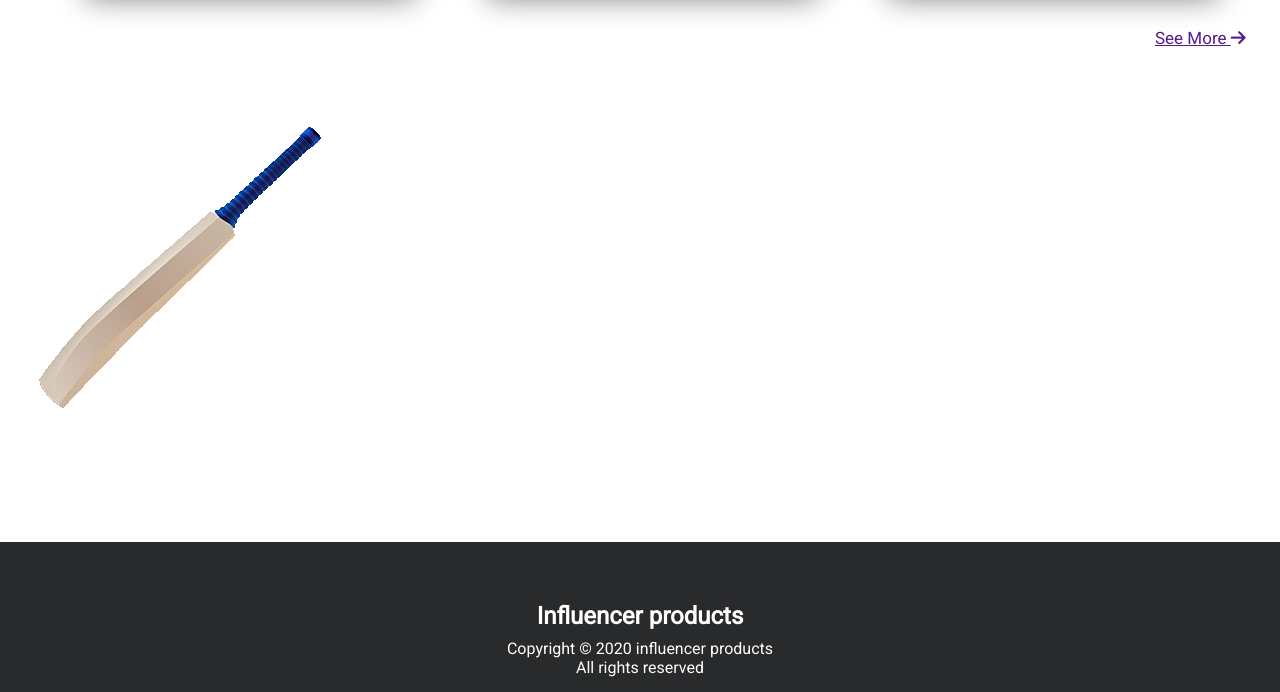
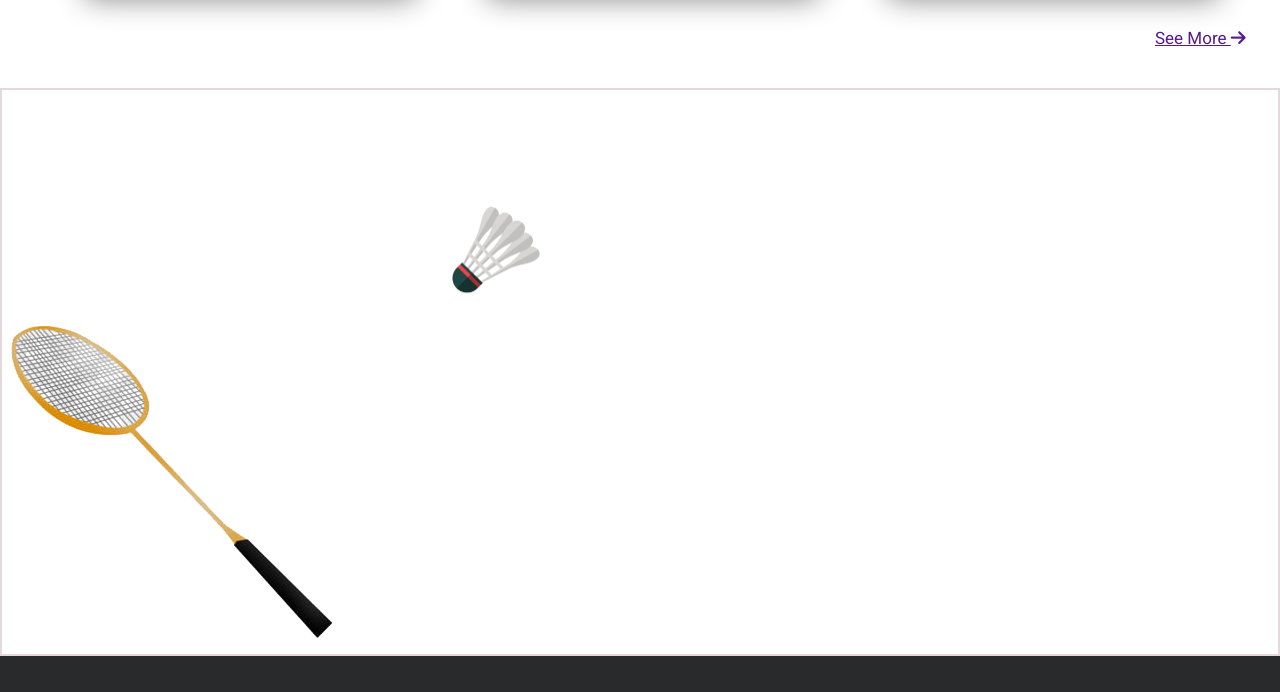
Before and after one commit to abdullahalomar/second-assignment, a plain HTML site: page index.html in a window 1280 px wide. Shown: the part 2042-2734 px from the top of the page. Drawn offline with Linux system fonts and the light colour scheme; a web font is replaced by a local one.

Commit message:
badminton play added

```diff
--- a/css/style.css
+++ b/css/style.css
@@ -127,14 +127,30 @@ span {
 /* collection content end */
 
 /* extarnal content start */
-.bat {
-    margin-bottom: 90px;
-    transition: transform 1s;
+.match {
+    border: 2px solid rgb(230, 216, 216);
 }
 
-.bat:hover {
-    transform: rotate(-60deg);
-    transform-origin: top right;
+.racket {
+    margin-top: 200px;
+    transition: transform 0.3s ease-in;
+}
+
+.match:hover .racket {
+    transform: rotate(60deg);
+    transform-origin: bottom right;
+}
+
+.shuttle {
+    width: 200px;
+    position: relative;
+    bottom: 330px;
+    left: 30px;
+    transition: transform 1s ease-out 0.3s;
+}
+
+.match:hover .shuttle {
+    transform: translate(900px, -200px);
 }
 
 /* extarnal content end */
--- a/index.html
+++ b/index.html
@@ -250,7 +250,8 @@
     <!-- extarnal content start-->
 
    <div class="match">
-        <img class="bat" src="media/images/2f59ed80545a9e56e8194cc1b416522a.png" alt="">
+        <img class="racket" src="media/images/racket.png" alt="">
+        <img class="shuttle" src="media/images/shuttle.png" alt="">
    </div>
     <!-- extarnal content end-->
 
```
Also changed, not shown: media/images/racket.png (added), media/images/shuttle.png (added).
